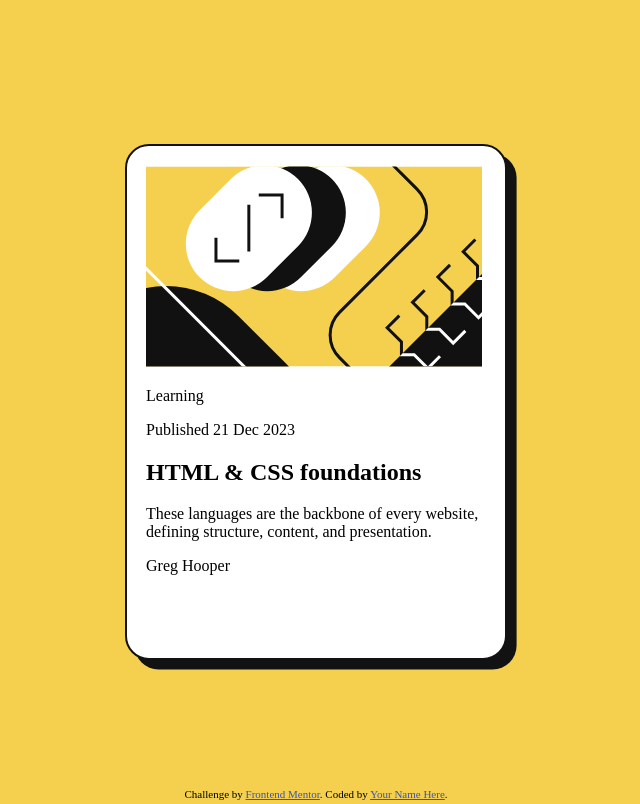
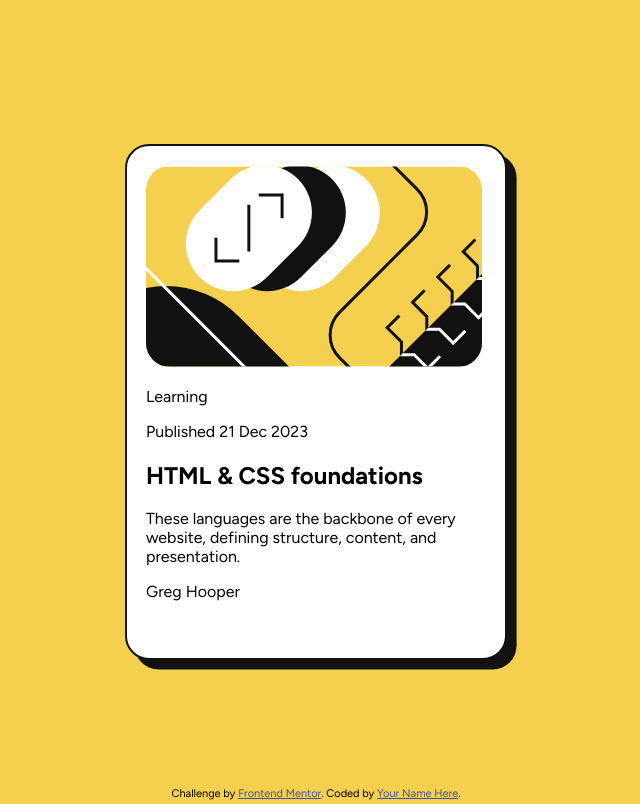
Before and after one commit to rafabo7/fem-blog-preview-card, a plain HTML site: page index.html in a window 1280 px wide. Shown: the whole page, without its empty margins (324-964 px from the left). Drawn offline with Linux system fonts and the light colour scheme.

Commit message:
Add a border radius to the svg image. Import the fonts for the info of the card.

```diff
--- a/index.html
+++ b/index.html
@@ -6,10 +6,13 @@
 
   <link rel="icon" type="image/png" sizes="32x32" href="./assets/images/favicon-32x32.png">
 
+  <link rel="stylesheet" href="./style.css">
 
   <title>Frontend Mentor | Blog preview card</title>
 
-  <link rel="stylesheet" href="./style.css">
+
+
+
 </head>
 <body>
   <section id="card">
--- a/style.css
+++ b/style.css
@@ -1,3 +1,5 @@
+@import url('https://fonts.googleapis.com/css2?family=Figtree:ital,wght@0,300..900;1,300..900&family=Quicksand:wght@300;500;700&display=swap');
+
 :root{
     --yellow: hsl(47, 88%, 63%);
     --white: hsl(0, 0%, 100%);
@@ -8,6 +10,7 @@
 }
 
 body {
+    font-family: 'Figtree';
     display: flex;
     background-color: var(--yellow);
     justify-content: center;
@@ -27,6 +30,10 @@ body {
     box-shadow: 0.6rem 0.6rem var(--black);
 }
 
+svg{
+    border-radius: 1.5rem;
+}
+
 
 
 
```
